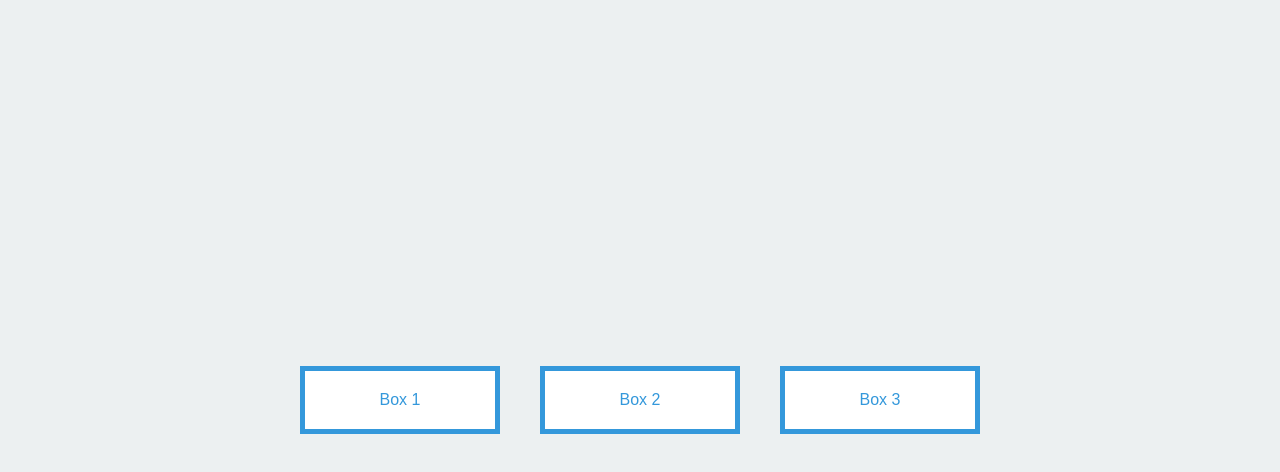
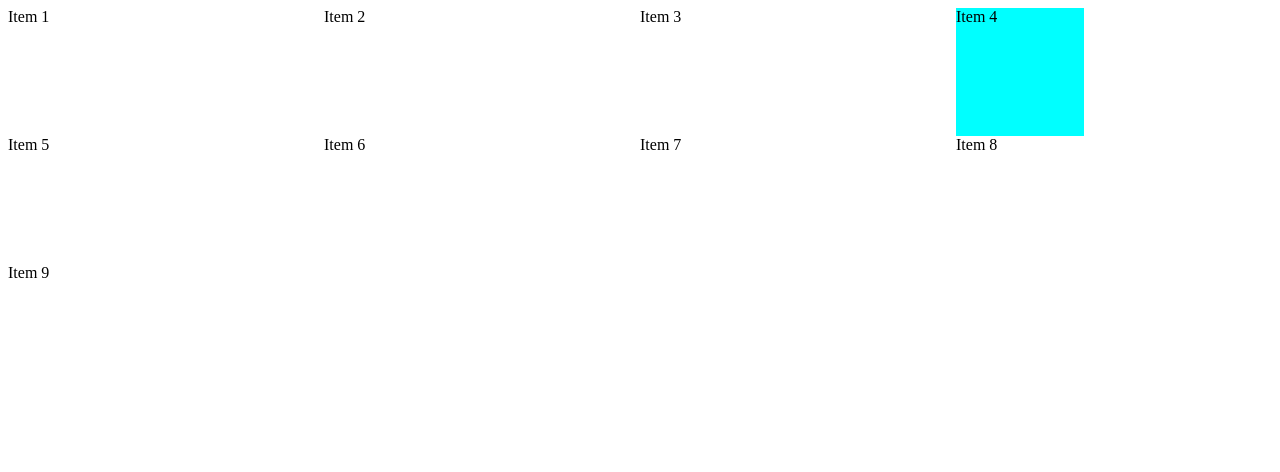
Before and after one commit to pobengtsson/bth012-lecture-notes, a plain HTML site: page 10-CSS3/example.html in a window 1280 px wide. Drawn offline with Linux system fonts and the light colour scheme.

Commit message:
updated css example

```diff
--- a/10-CSS3/example.css
+++ b/10-CSS3/example.css
@@ -1,50 +1,17 @@
-/* CSS Variables */
-:root {
-  --primary-color: #3498db;
-  --secondary-color: #e74c3c;
-  --font-size: 16px;
+ .grid-container {
+  display: grid;
+  grid-template-columns: 1fr 1fr 1fr 1fr;
+  grid-template-rows: 1fr 1fr 1fr 1fr;
+ }
+
+#a1234 {
+  width: 10vmax;
+  height: 10vmax;
+  background-color: aqua;
 }
 
-body {
-  font-family: Arial, sans-serif;
-  margin: 0;
-  padding: 0;
-  background-color: #f4f4f4;
-  color: var(--primary-color);
+#8888 {
+  font-family: Arial, Helvetica, sans-serif;
+  font-size: 3rem;
+  background-color: blueviolet;
 }
-
-/* Flexbox Container */
-.flex-container {
-  display: flex;
-  justify-content: center;
-  align-items: center;
-  height: 100vh;
-  background-color: #ecf0f1;
-  gap: 20px;
-}
-
-/* Box Model Demonstration */
-.box {
-  width: 200px;
-  padding: 20px;
-  border: 5px solid var(--primary-color);
-  margin: 10px;
-  box-sizing: border-box;
-  background-color: white;
-  text-align: center;
-  transition: background-color 0.3s ease;
-  font-size: var(--font-size);
-}
-
-.box:hover {
-  background-color: var(--secondary-color);
-  color: white;
-}
-
-/* Responsive Design */
-@media (max-width: 600px) {
-  .box {
-    width: 100%;
-    font-size: calc(var(--font-size) - 2px);
-  }
-}
--- a/10-CSS3/example.html
+++ b/10-CSS3/example.html
@@ -10,10 +10,16 @@
 
 <body>
 
-  <div class="flex-container">
-    <div class="box">Box 1</div>
-    <div class="box">Box 2</div>
-    <div class="box">Box 3</div>
+  <div class="grid-container">
+    <div class="item1">Item 1</div>
+    <div id="8888" class="item2">Item 2</div>
+    <div class="item3">Item 3</div>
+    <div id="a1234" class="item4">Item 4</div>
+    <div class="item5">Item 5</div>
+    <div class="item6">Item 6</div>
+    <div class="item7">Item 7</div>
+    <div class="item8">Item 8</div>
+    <div class="item9">Item 9</div>
   </div>
 
 </body>
```
